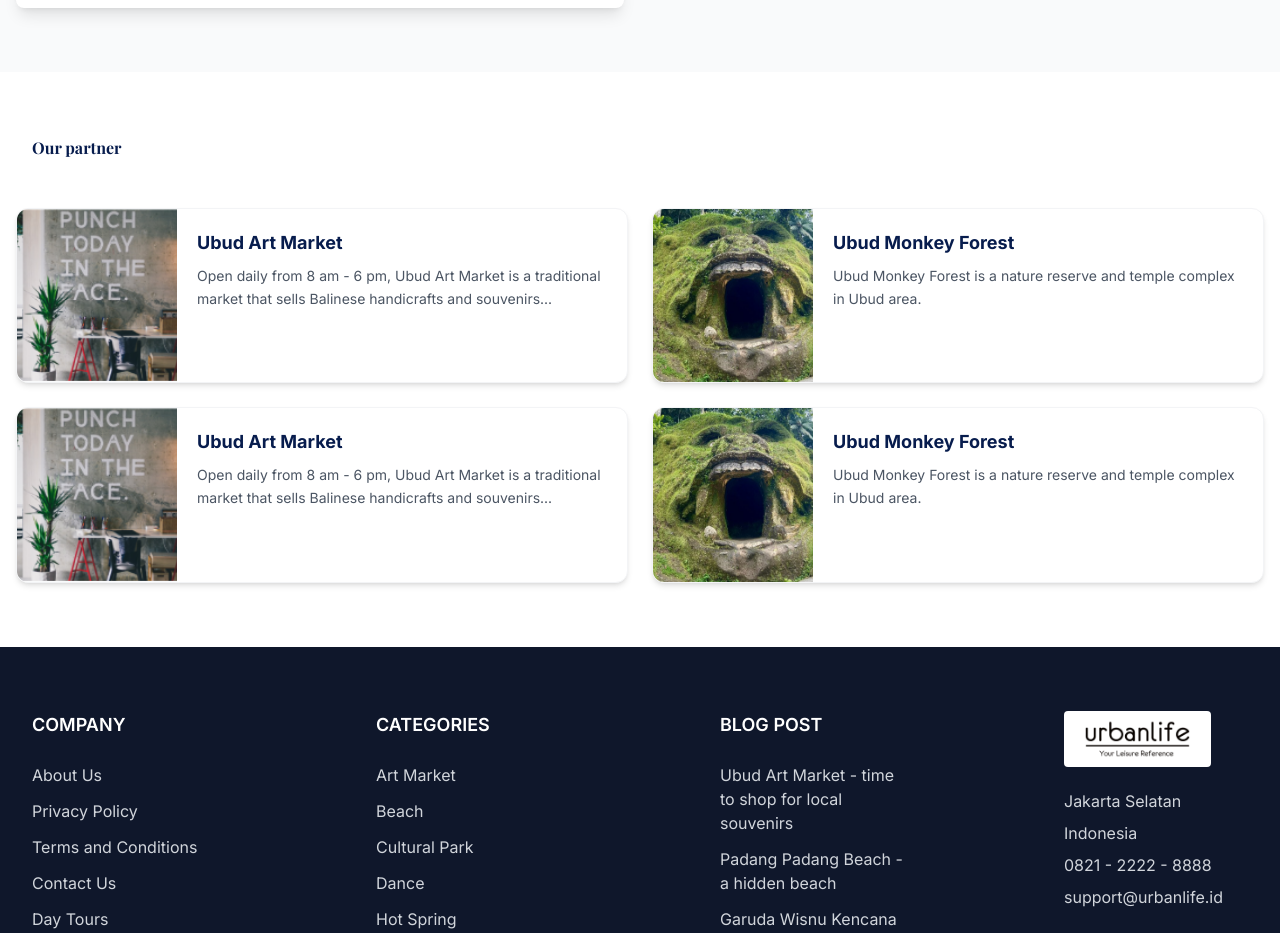
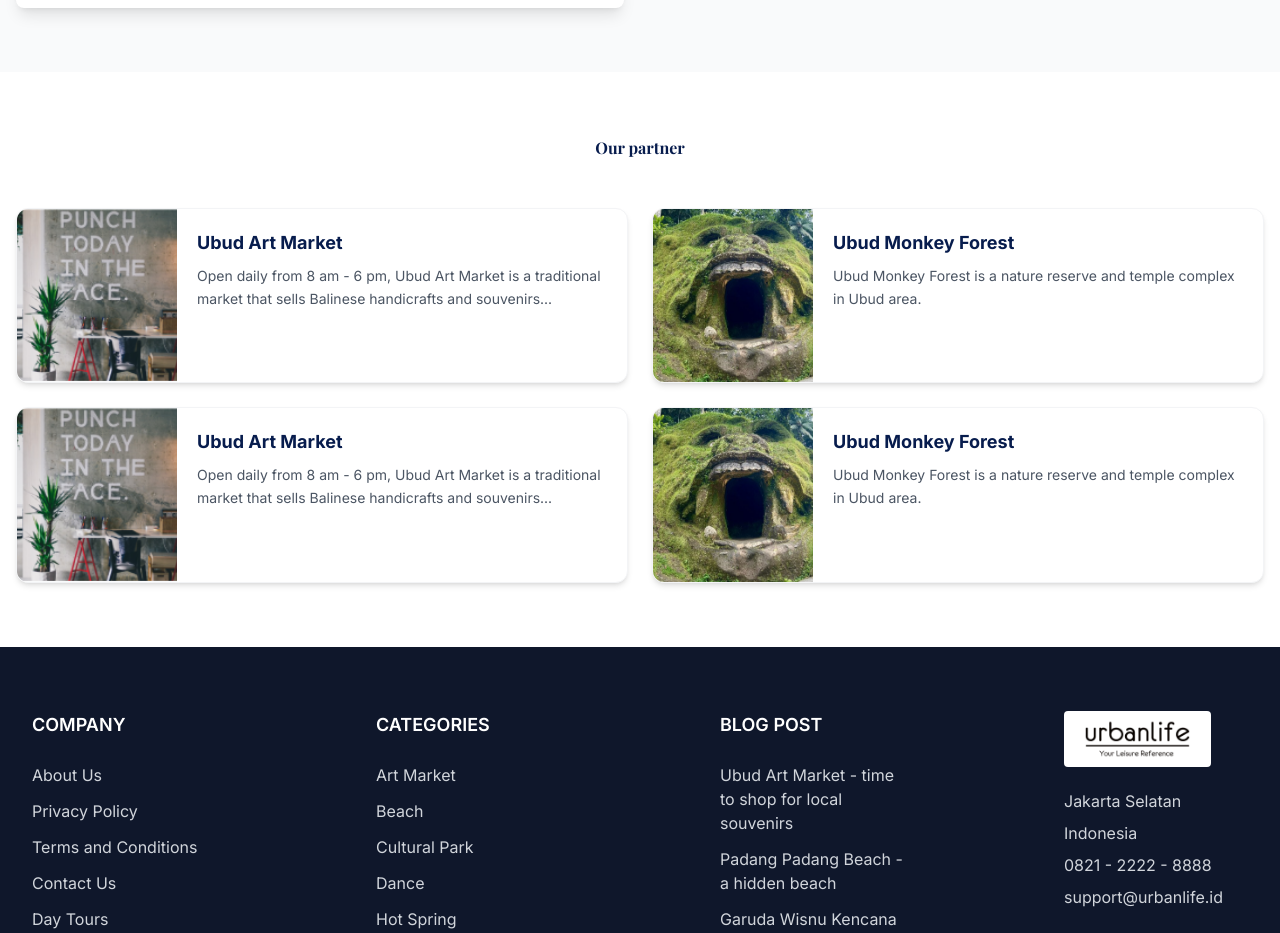
Before and after one commit to myreds12/urbanlife-frontend, a React (Vite) app in the folder urbanlife-frontend/: page / in a window 1280 px wide. Shown: the part 3460-4393 px from the top of the page. Built offline with nearby package versions, Linux system fonts and the light colour scheme; a web font is replaced by a local one.

Commit message:
style(PartnerSection): center and adjust partner section header styling

```diff
--- a/urbanlife-frontend/src/components/LandingPage/HomePage/PartnerSection.jsx
+++ b/urbanlife-frontend/src/components/LandingPage/HomePage/PartnerSection.jsx
@@ -37,7 +37,7 @@ const PartnerSection = () => {
       <div className="max-w-7xl mx-auto px-4">
         {/* Header */}
         <div className="mb-12">
-          <h2 className="playfair text-[#071C4D] text-[32px] font-bold ml-4">
+        <h2 className="playfair text-[#071C4D] text-[35px] font-bold text-center mx-auto mb-8">
             Our partner
           </h2>
         </div>
```
